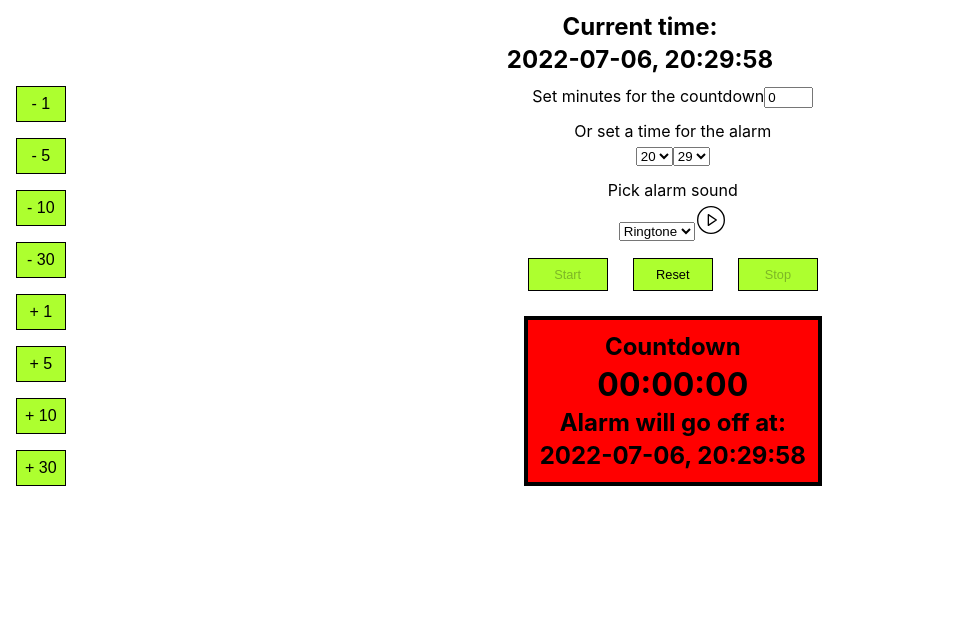
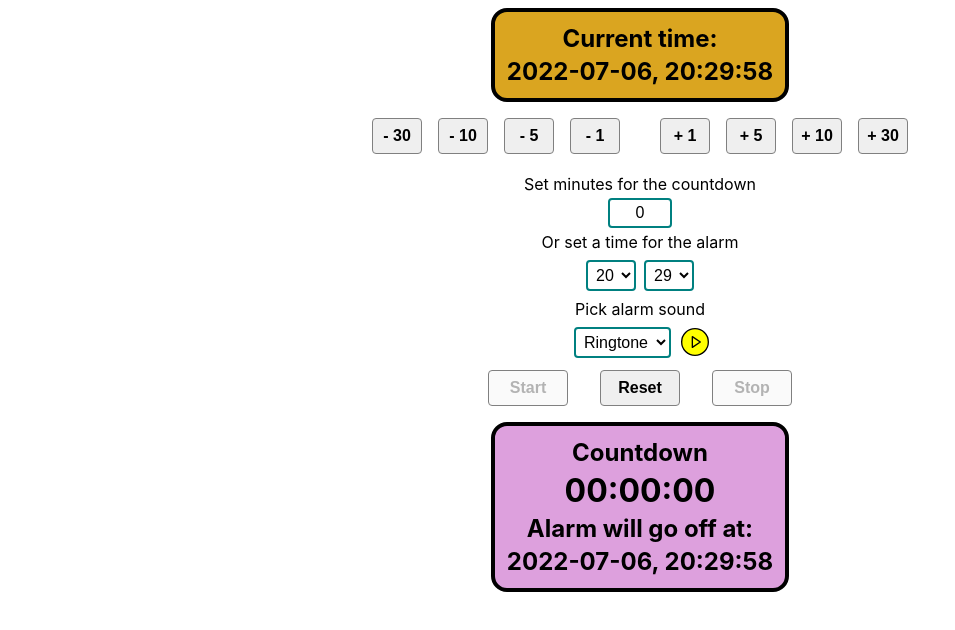
Before and after one commit to gizinski-jacek/alarm-app, a React (Create React App) app: page / in a window 1280 px wide. Shown: the top 630 px of the page, without its empty margins (0-955 px from the left). Built offline with nearby package versions, Linux system fonts and the light colour scheme.

Commit message:
Changing layout of in/decrement buttons. Removing duplicate button styling. Adding pseudo classes styling. Styling alarm sound controls. Adding animation to Stop button when alarm is going off. Cleaning up removed tags styling.

```diff
--- a/src/App.module.scss
+++ b/src/App.module.scss
@@ -1,8 +1,7 @@
 .app {
+	display: inline-block;
 	min-height: 100vh;
 	min-width: 360px;
-	width: 100%;
-	padding: 8px;
 
 	h2,
 	h3 {
@@ -15,34 +14,59 @@
 		margin: 4px;
 	}
 
-	.countdown {
+	button {
+		font-weight: 600;
+		font-size: 1rem;
+		border: 1px solid gray;
+		border-radius: 4px;
+		text-align: center;
+		white-space: nowrap;
+		cursor: pointer;
+
+		&:disabled {
+			cursor: initial;
+		}
+	}
+
+	.current_time {
 		padding: 8px;
 		margin: 8px auto;
+		width: -webkit-fit-content;
+		width: -moz-fit-content;
 		width: fit-content;
-		background-color: red;
+		background-color: goldenrod;
+		border-radius: 16px;
 		border: 4px solid black;
 	}
 
-	.container {
+	.minutes_buttons {
 		display: flex;
-		flex-direction: row;
+		flex-direction: column;
 		justify-content: center;
+
+		@media only screen and (min-width: 600px) {
+			flex-direction: row;
+			justify-content: space-between;
+
+			.decrement_buttons {
+				direction: rtl;
+
+				button {
+					direction: ltr;
+				}
+			}
+		}
 	}
 
 	.decrement_buttons,
 	.increment_buttons {
-		display: flex;
-		flex-direction: column;
+		text-align: center;
+		margin: 0 12px;
 
 		button {
-			font-size: 1rem;
-			text-align: center;
 			padding: 8px;
 			margin: 8px;
-			white-space: nowrap;
-			background-color: greenyellow;
-			border: 1px solid black;
-			cursor: pointer;
+			width: 50px;
 		}
 	}
 
@@ -54,7 +78,7 @@
 		margin: 8px auto 0 auto;
 	}
 
-	.input_field {
+	.minutes_input {
 		text-align: center;
 
 		label {
@@ -70,63 +94,108 @@
 			margin: 0;
 			width: 64px;
 			text-align: center;
-			color: palevioletred;
-			border: 1px solid gray;
+			color: black;
+			border: 2px solid teal;
 			border-radius: 4px;
+
+			&:disabled {
+				opacity: 0.5;
+				cursor: initial;
+			}
+
+			&:focus {
+				outline: 2px solid blue;
+			}
 		}
 	}
 
-	.select_field {
+	.time_select,
+	.sound_select {
 		text-align: center;
+
 		select {
 			font-size: 1rem;
 			padding: 4px;
 			margin: 4px;
-			width: 64px;
 			max-height: 50px;
 			text-align: center;
 			background-color: transparent;
-			color: palevioletred;
-			border: 1px solid gray;
+			color: black;
+			border: 2px solid teal;
 			border-radius: 4px;
+			cursor: pointer;
+
+			&:disabled {
+				opacity: 0.5;
+				cursor: initial;
+			}
+
+			&:focus {
+				outline: 2px solid blue;
+			}
 		}
 	}
 
-	.countdown_controls {
-		display: flex;
-		flex-direction: row;
-		justify-content: space-between;
-		width: 100%;
+	.play_sound {
+		display: inline-block;
+		margin-left: 4px;
+		vertical-align: middle;
+	}
 
-		button {
-			font-size: 0.8rem;
-			text-align: center;
-			padding: 8px 4px;
-			margin: 8px 4px;
-			width: 80px;
-			white-space: nowrap;
-			background-color: greenyellow;
-			border: 1px solid black;
-			cursor: pointer;
+	.disabled {
+		svg {
+			opacity: 0.5;
+			cursor: initial;
 		}
 	}
 
-	.hour_selectors {
-		display: flex;
-		flex-direction: row;
-		flex-wrap: wrap;
-		justify-content: center;
-		margin: 8px;
+	svg {
+		fill: yellow;
+		border-radius: 50%;
+		cursor: pointer;
+	}
 
+	.countdown_controls {
 		button {
-			font-size: 1rem;
-			text-align: center;
-			padding: 8px;
-			margin: 8px;
-			width: 40px;
-			background-color: gainsboro;
-			border: 1px solid black;
-			cursor: pointer;
+			padding: 8px 4px;
+			margin: 8px 16px;
+			width: 80px;
+		}
+
+		.alarmOn {
+			-webkit-animation: alarm 0.5s ease-in-out infinite alternate;
+			animation: alarm 0.5s ease-in-out infinite alternate;
+		}
+
+		@-webkit-keyframes alarm {
+			0% {
+				background-color: yellow;
+			}
+
+			100% {
+				background-color: red;
+			}
+		}
+
+		@keyframes alarm {
+			0% {
+				background-color: yellow;
+			}
+
+			100% {
+				background-color: red;
+			}
 		}
 	}
+
+	.countdown {
+		padding: 8px;
+		margin: 8px auto;
+		width: -webkit-fit-content;
+		width: -moz-fit-content;
+		width: fit-content;
+		background-color: plum;
+		border-radius: 16px;
+		border: 4px solid black;
+	}
 }
```
